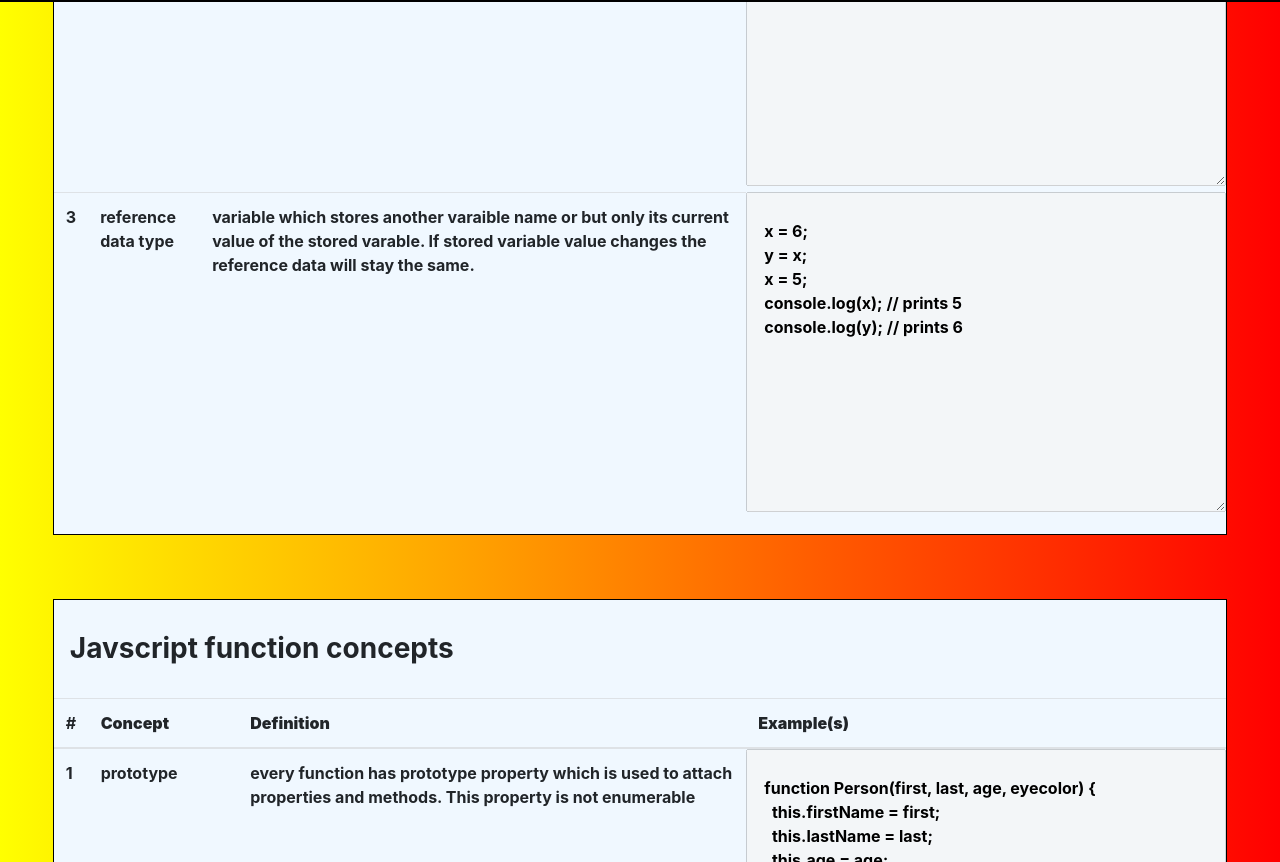
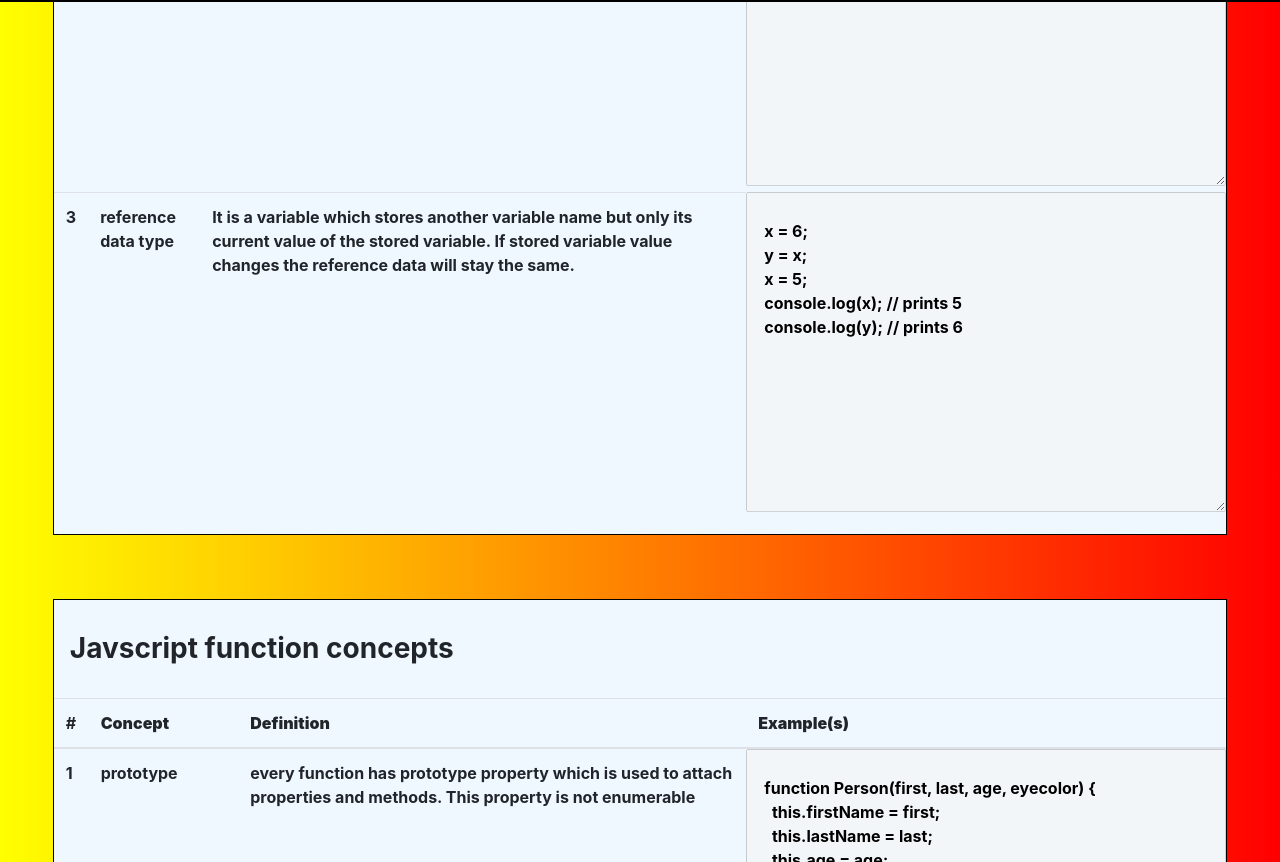
Before and after one commit to IllSmithDa/ironcodeman-view, a React (Create React App) app: page /javascript in a window 1280 px wide. Shown: the part 798-1660 px from the top of the page. Built offline with nearby package versions, Linux system fonts and the light colour scheme.

Commit message:
proofread javascript concepts

```diff
--- a/src/Components/Javascript.js
+++ b/src/Components/Javascript.js
@@ -6,6 +6,7 @@ import Navbar from '../Components/Navbar';
 import Footer from '../Components/Footer';
 import '../../node_modules/bootstrap/dist/css/bootstrap.css';
 import '../CSS/Github.css';
+
 export default class Javascript extends Component {
   constructor() {
     super();
--- a/src/Data/JavascriptData.js
+++ b/src/Data/JavascriptData.js
@@ -25,7 +25,7 @@ const JavascriptData = [
   {
     concept: `'this' in function scope`,
     type: 'this',
-    definition: `Thee value of 'this' in the function scope is determined by
+    definition: `The value of 'this' in the function scope is determined by
     how a function is called. To pass a value to this, simply use call or apply`,
     example: `
     // object passed as the first argument
@@ -85,7 +85,7 @@ const JavascriptData = [
     concept: `scope`,
     type: 'scope',
     definition: `Determines the visibility of variables by maintaining a look up list of all itentified variables while enforcing
-    rules to how they are accessible to currently executing code. Variables declared outside of a function is global and can be
+    rules on how they are accessible to currently executing code. Variables declared outside of a function is global and can be
     accessed by all functions. Local scope are variables declared inside a function and can only be accessed within the function. Other
     functions outside the function cannot access the variable. `,
     example:`
@@ -400,7 +400,7 @@ const JavascriptData = [
   {
     concept: `reference data type`,
     type: 'variables',
-    definition: `variable which stores another varaible name or but only its current value of the stored varable. If stored variable value
+    definition: `It is a variable which stores another variable name but only its current value of the stored variable. If stored variable value
     changes the reference data will stay the same.`,
     example: `
     x = 6;
@@ -420,7 +420,7 @@ const JavascriptData = [
     concept: `try and finally`,
     type: 'functions',
     definition: `'finally' can be used alongside with try and catch or just with try. Code in 'finally' will run no matter what and right after
-    the try or optional catch blocks of code`,
+    the try`,
     example: `
     function foo() {
       try {
```
